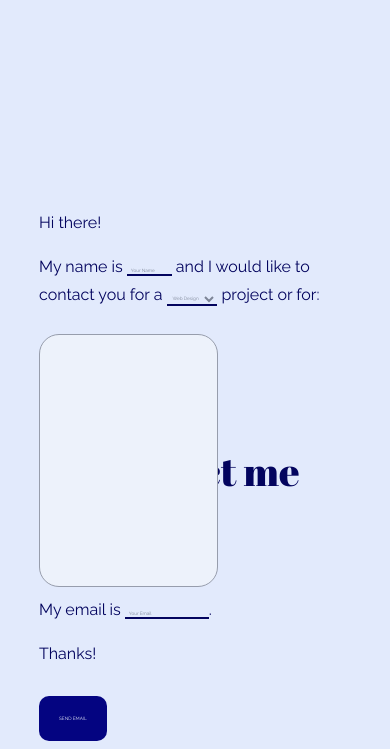
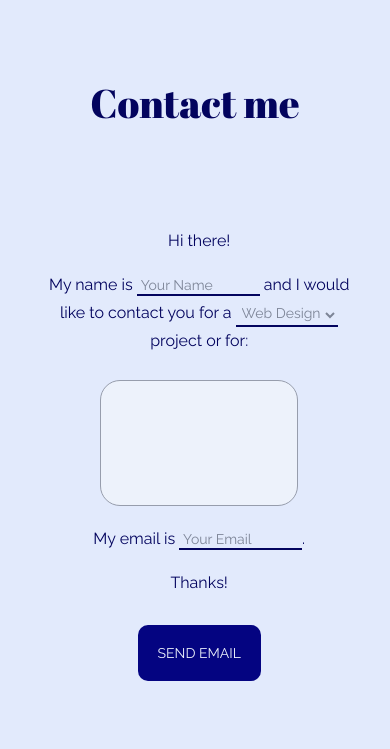
Before and after one commit to aherrera3/portfolio-webDesigner-illustrator, a Flask app: page /contact-me in a window 390 px wide. Shown: the part 95-844 px from the top of the page. Run offline with Flask 3, Linux system fonts and the light colour scheme; style sheets or scripts are compiled from the project's sources.

Commit message:
contact-me mobile progress

```diff
--- a/static/styles/contact_me.scss
+++ b/static/styles/contact_me.scss
@@ -1,4 +1,5 @@
 $user-input-font: 1.2vw;
+$user-input-font-mobil: 14px;
 
 // main,
 // .section {
@@ -17,7 +18,7 @@
   .title {
     position: fixed;
     left: 0px;
-    top: 360px;
+    // top: 360px;
     transform: rotate(-90deg);
   }
 }
@@ -119,6 +120,10 @@
 }
 
 @media screen and (max-width: 600px) {
+  .section {
+    gap: 4vh;
+  }
+
   .left-section {
     top: 0px;
     align-items: center;
@@ -131,7 +136,33 @@
   }
 
   .right-section {
-    margin-left: 0;
     margin-right: 0;
+
+    .form-contact-me {
+      text-align: center;
+      margin-bottom: 7vh;
+
+      .underline-input,
+      #select-project,
+      .text-area,
+      .submit-input {
+        font-size: $user-input-font-mobil;
+      }
+
+      .text-area {
+        width: 40vw; //600px;
+        height: 10vh; //200px;
+        // margin-top: 30px;
+        margin-bottom: 10px;
+      }
+
+      #name-input {
+        width: 30vw;
+      }
+
+      #email-input {
+        width: 30vw;
+      }
+    }
   }
 }
--- a/static/styles/portfolio.scss
+++ b/static/styles/portfolio.scss
@@ -2,9 +2,8 @@
   display: flex;
   flex-direction: column;
   gap: 10vh;
-  padding: 0px 0px 0px;
-  margin-top: 5vh;
-  // margin-bottom: 5vh;
+  padding: 0px;
+  height: fit-content;
 
   .container-projects {
     display: flex;
@@ -15,6 +14,7 @@
     gap: 5vw;
     margin-left: 5vw;
     margin-right: 5vw;
+    margin-bottom: 7vh;
 
     // .web-design-projects {
     //   background: linear-gradient(0deg, rgba(0, 0, 0, 0.2), rgba(0, 0, 0, 0.2));
--- a/templates/contact_me.html
+++ b/templates/contact_me.html
@@ -14,7 +14,7 @@
   <div class="right-section">
     <div class="font-text-normal">
       <!-- contact form -->
-      <form action="/contact-me-successful-response" method="POST">
+      <form action="/contact-me-successful-response" method="POST" class="form-contact-me">
         Hi there!
         <br />
         <p></p>
```
Also changed, not shown: static/styles/home.scss (+8 -1 lines).
